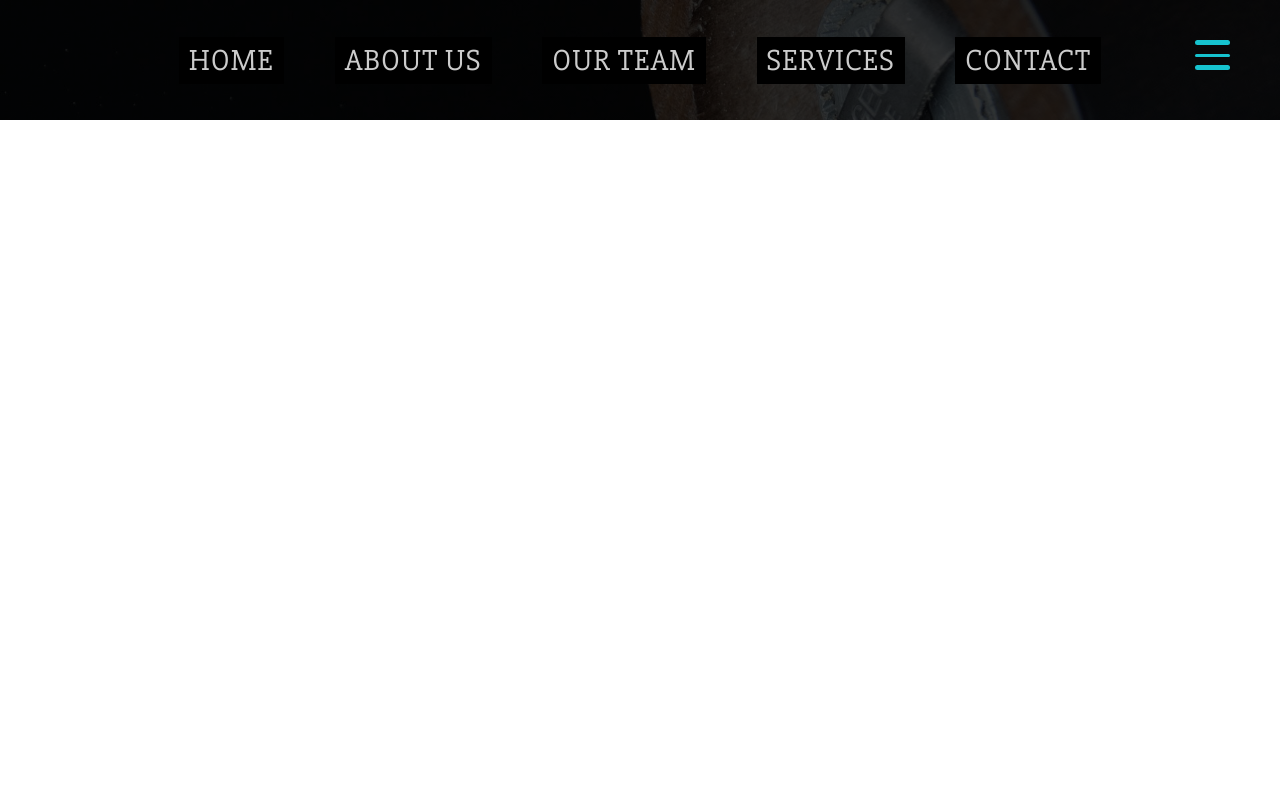
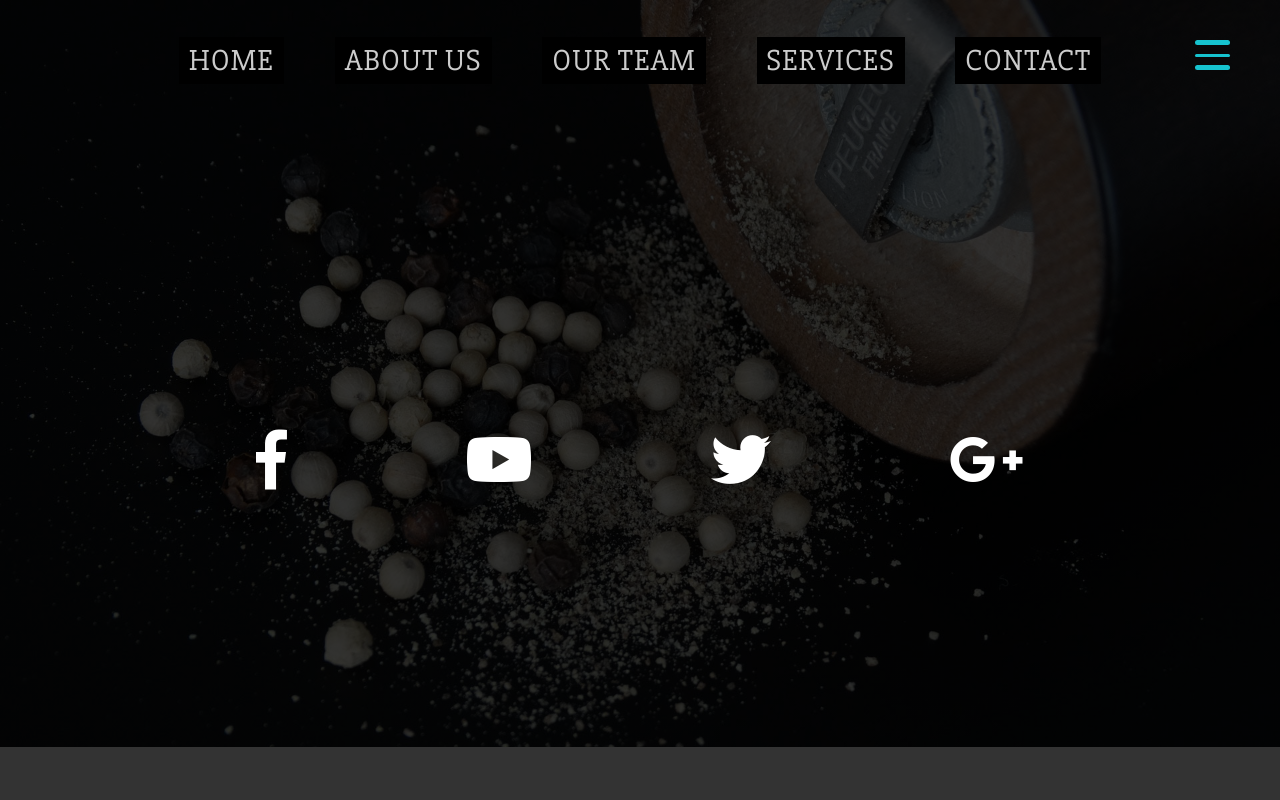
Before and after one commit to Zeztron/3D-hamburger-menu, a website: page index.html in a window 1280 px wide. Drawn offline with Linux system fonts and the light colour scheme.

Commit message:
added bottom navigation layout

```diff
--- a/index.html
+++ b/index.html
@@ -50,7 +50,7 @@
                 </ul>
             </nav>
 
-            <nav class="bottom-nav" hidden>
+            <nav class="bottom-nav">
                 <ul class="icons">
                     <li class="icons--item">
                         <a href="#" class="icons--item__link">
--- a/sass/styles.scss
+++ b/sass/styles.scss
@@ -160,3 +160,34 @@
         }
     }
 }
+
+.bottom-nav {
+    width: 100%;
+    height: 85vh;
+    background: linear-gradient(rgba(0, 0, 0, .8), rgba(0, 0, 0, .8)), url(../images/nav-bg.jpeg) no-repeat 50% -15vh;
+    background-size: cover;
+    position: fixed;
+    bottom: 0;
+
+    .icons {
+        position: absolute;
+        top: 50%;
+        left: 50%;
+        transform: translate(-50%, -50%);
+        list-style: none;
+        display: flex;
+        width: 60%;
+        justify-content: space-between;
+
+        &--item {
+
+            &__link {
+
+                i {
+                    color: #fff;
+                    font-size: 6rem;
+                }
+            }
+        }
+    }
+}
```
Also changed, not shown: css/styles.css.
